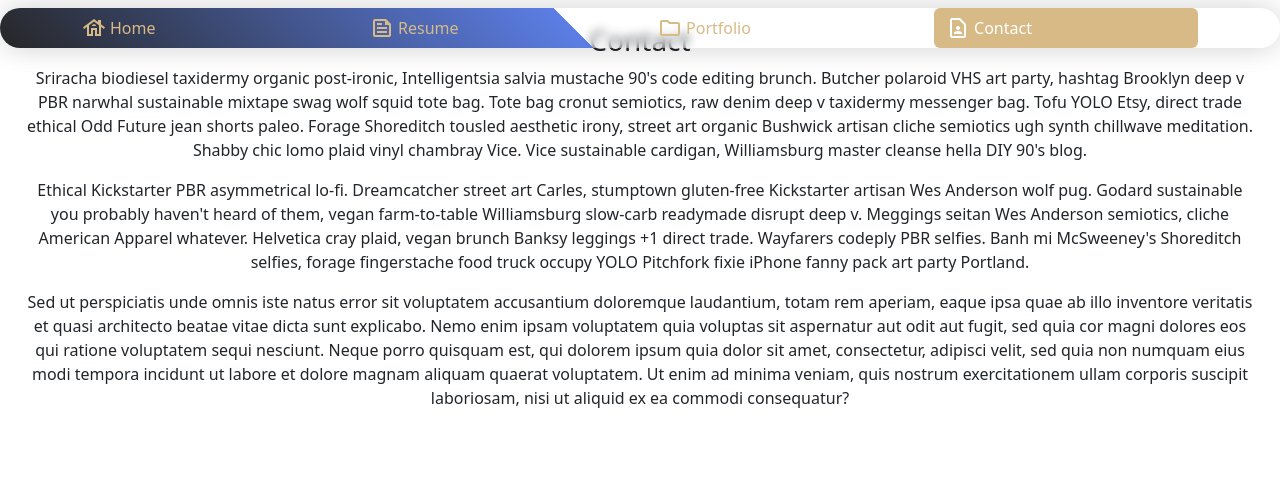
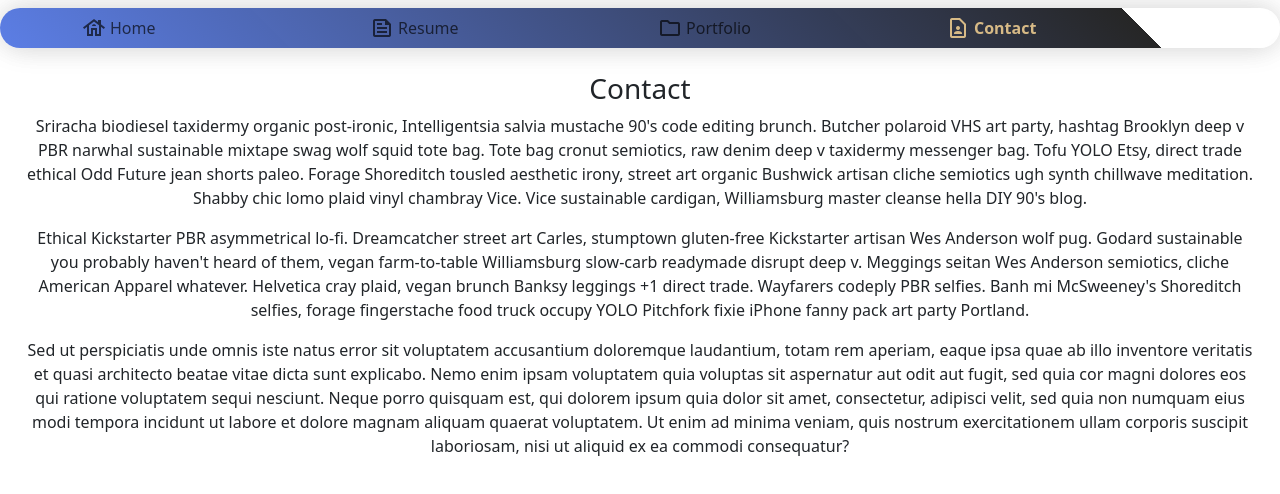
Before and after one commit to Tyrxq/Resume, a React (Create React App) app in the folder frontend/: page /contact in a window 1280 px wide. Shown: the top 494 px of the page. Built offline with nearby package versions, Linux system fonts and the light colour scheme.

Commit message:
dev:01-Added Navbar Animation

```diff
--- a/frontend/src/Pages/Contact.js
+++ b/frontend/src/Pages/Contact.js
@@ -2,7 +2,7 @@ import React from 'react'
 
 const Contact = () => {
   return (
-    <div className="container-fluid">
+    <div className="container-fluid pt-5">
         <div className="row">
             <div className="col min-vh-100 p-4">
 
--- a/frontend/src/Pages/Portfolio.js
+++ b/frontend/src/Pages/Portfolio.js
@@ -2,7 +2,7 @@ import React from 'react'
 
 const Portfolio = () => {
   return (
-    <div className="container-fluid">
+    <div className="container-fluid pt-5">
     <div className="row">
         <div className="col min-vh-100 p-4">
 
--- a/frontend/src/Pages/Resume.js
+++ b/frontend/src/Pages/Resume.js
@@ -2,7 +2,7 @@ import React from 'react'
 
 const Resume = () => {
   return (
-    <div className="container-fluid">
+    <div className="container-fluid pt-5">
         <div className="row">
             <div className="col min-vh-100 p-4">
                 <h3>Resume...</h3>
--- a/frontend/src/components/Sidebar/Sidebar.css
+++ b/frontend/src/components/Sidebar/Sidebar.css
@@ -1,16 +1,38 @@
+@property --a{
+    syntax: '<percentage>';
+    inherits: false;
+    initial-value: 23%;
+}
+
 .sidebar{
     z-index: 1999;
 }
 
 .menu-body{
-    background: linear-gradient(45deg,rgba(0, 0, 0, .85),rgba(65, 105, 225, .86) 45%,rgba(255, 255, 255, 0.2) 20%) !important;
+    background: linear-gradient(45deg,rgba(65, 105, 225, .86),rgba(0, 0, 0, .85) var(--a),rgba(255, 255, 255, 0.2) 20%) !important;
     box-shadow: 0 0px 30px rgba(0, 0, 0, 0.1)!important;
     backdrop-filter: blur(5px)!important;
     -webkit-backdrop-filter: blur(5px)!important;
-
+    transition: --a 0.5s;
     z-index: 1;
     min-width: 120px;
     overflow: hidden;
+}
+
+.home-link{
+    --a:23%
+}
+
+.resume-link{
+    --a:45%
+}
+
+.portfolio-link{
+    --a:64%
+}
+
+.contact-link{
+    --a:88%
 }
 
 .menu-header{
@@ -25,7 +47,7 @@
 }
 
 .menu-links{
-    color:#d7ba86 !important
+    color:rgba(255, 255, 255,)!important;
 }
 
 .ul-body{
@@ -35,9 +57,15 @@
 }
 
 .active-link{
-    background-color: #d7ba86 !important;
-    color: white!important;
+    background-color: none;
+    color:#d7ba86!important;
     width: 100%;
+    font-weight: bold;
+
+}
+
+.absorbed-link{
+    color:rgba(255, 255, 255, 0.8)!important;
 
 }
 
@@ -49,8 +77,33 @@
 }
 
 @media (max-width: 768px) {
+    .absorbed-link{
+        color:rgba(0, 0, 0, 0.8)!important;
+
+    }
     .rounded-pill{
         border-radius: 0px !important;
 
     }
+    .active-link{
+        background-color:#d7ba86;
+        color: white!important;
+        width: 100%;
+
+    }
+    .home-link{
+        --a:20%
+    }
+
+    .resume-link{
+        --a:35%
+    }
+
+    .portfolio-link{
+        --a:50%
+    }
+
+    .contact-link{
+        --a:65%
+    }
 }
--- a/frontend/src/components/Sidebar/Sidebar.js
+++ b/frontend/src/components/Sidebar/Sidebar.js
@@ -1,13 +1,59 @@
-import React from 'react'
+import React, { useState } from 'react';
+
 import { Link, useLocation } from 'react-router-dom'
 import './Sidebar.css';
 
 const Sidebar = () => {
    const location = useLocation();
+   const links = [
+    {
+        id:0,
+        link:'/',
+        icon:'house',
+        word:'Home'
+    },
+    {
+        id:1,
+        link:'/resume',
+        icon:'news',
+        word:'Resume'
+    },
+    {
+        id:2,
+        link:'/portfolio',
+        icon:'folder',
+        word:'Portfolio'
+    },
+    {
+        id:3,
+        link:'/contact',
+        icon:'contact_page',
+        word:'Contact'
+    }
+    ];
+   const [activeLink,setActiveLink] = useState(0);
+
+   const linkComponent =
+    links.map(({id,link,icon,word}) => {
+        const cssCLasses = activeLink > id ? `${activeLinkMobile(link)} absorbed-link` : `${activeLinkMobile(link)}`;
+        return(
+            <li className= "nav-item col" key={id}>
+                <Link to={link} className= {cssCLasses} onClick={() =>setActiveLink(id)}>
+                    <span class=" fs-10 material-symbols-outlined ms-1 ">{icon}</span>
+                    <span className="ms-1  d-sm-inline">{word}</span>
+                </Link>
+            </li>
+        )
+    });
 
 
-   function activeLink(link){
+   function activeLinkMobile(link){
     return location.pathname === link ? "nav-link text-truncate d-inline-flex menu-links active-link": "nav-link text-truncate d-inline-flex menu-links";
+   }
+
+   function activeLinkPC(){
+    const locationName = location.pathname.slice(1);
+    return locationName === '/'? 'home-link' :`${locationName}-link`;
    }
   //create a new css class maxing the length of the sidebar
   //create break points for backround linear gradient
@@ -16,40 +62,11 @@ const Sidebar = () => {
     <nav className='navbar fixed-top navbar-expand-md sidebar'>
 
         <div className="offcanvas offcanvas-start w-25 h-100 menu-header rounded-pill" tabindex="-1" id="offcanvas" data-bs-scroll="true" data-bs-keyboard="true" data-bs-backdrop="false" >
-            <div className="offcanvas-body px-0 menu-body rounded-pill">
+            <div className={`offcanvas-body px-0 menu-body ${activeLinkPC()} rounded-pill`}>
                 <ul className="navbar-nav nav-pills d-inline mb-sm-auto mb-0 align-items-start container-md" id="menu ">
                     <div className='row'>
-
-                    <li className= "nav-item col">
-                        <Link to="/" className= {activeLink("/")}>
-                            <span class=" fs-10 material-symbols-outlined ms-1 ">house</span>
-                                <span className="ms-1  d-sm-inline">Home</span>
-                        </Link>
-                    </li>
-
-                    <li className= "nav-item col">
-                        <Link to="/resume" className={activeLink("/resume")}>
-                            <span class=" fs-10 material-symbols-outlined ms-1 ">news</span>
-                            <span className="ms-1  d-sm-inline">Resume</span>
-                        </Link>
-                    </li>
-
-                    <li className="nav-item col">
-                        <Link to="/portfolio" className={activeLink("/portfolio")}>
-                            <span class=" fs-10 material-symbols-outlined ms-1 ">Folder</span>
-                            <span className="ms-1  d-sm-inline">Portfolio</span>
-                        </Link>
-                    </li>
-                    <li className = "nav-item col">
-                        <Link to="/contact"className={activeLink("/contact")}>
-                            <span class=" fs-10 material-symbols-outlined ms-1 ">contact_page</span>
-                            <span className="ms-1 d-sm-inline">Contact</span>
-                        </Link>
-                    </li>
-
+                        {linkComponent}
                     </div>
-
-
                 </ul>
             </div>
         </div>
```
Also changed, not shown: frontend/src/Pages/Home.js, frontend/src/components/Sidebar/SidebarButton.css (line endings or trailing spaces).
